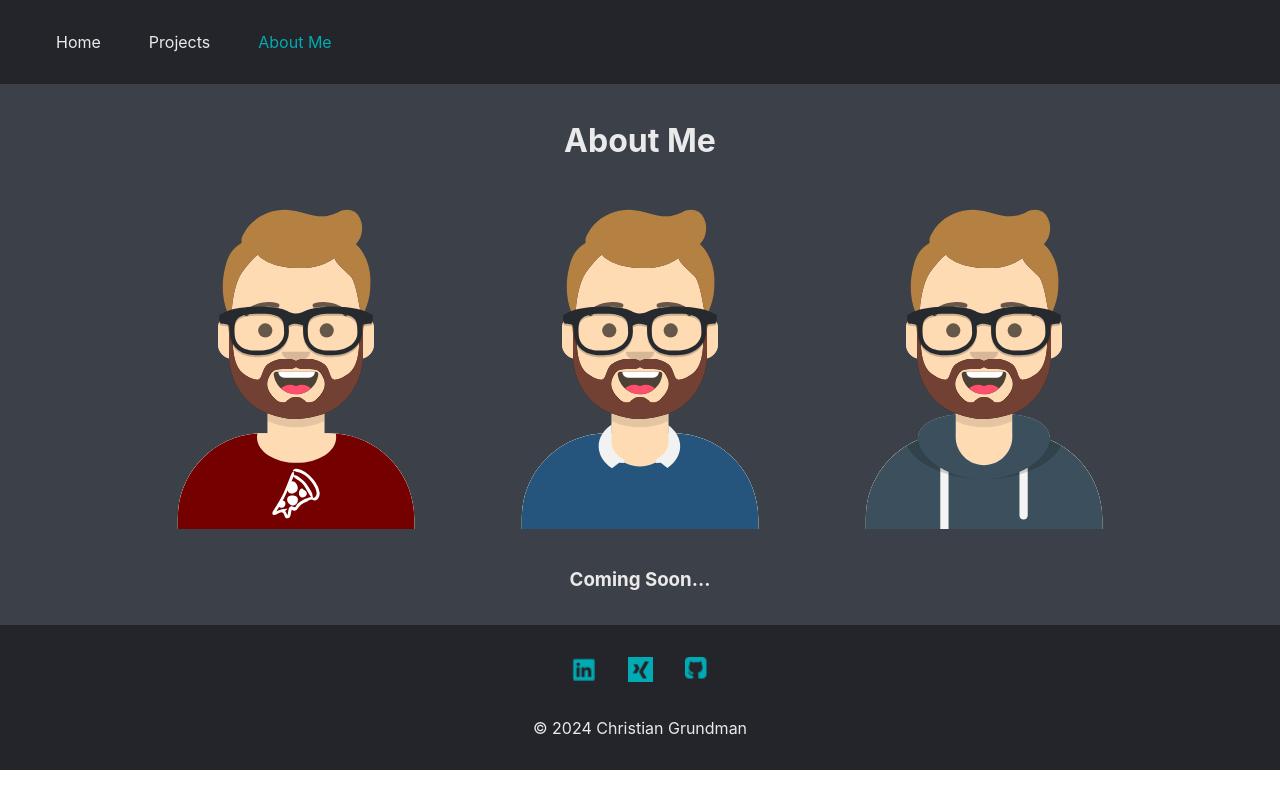
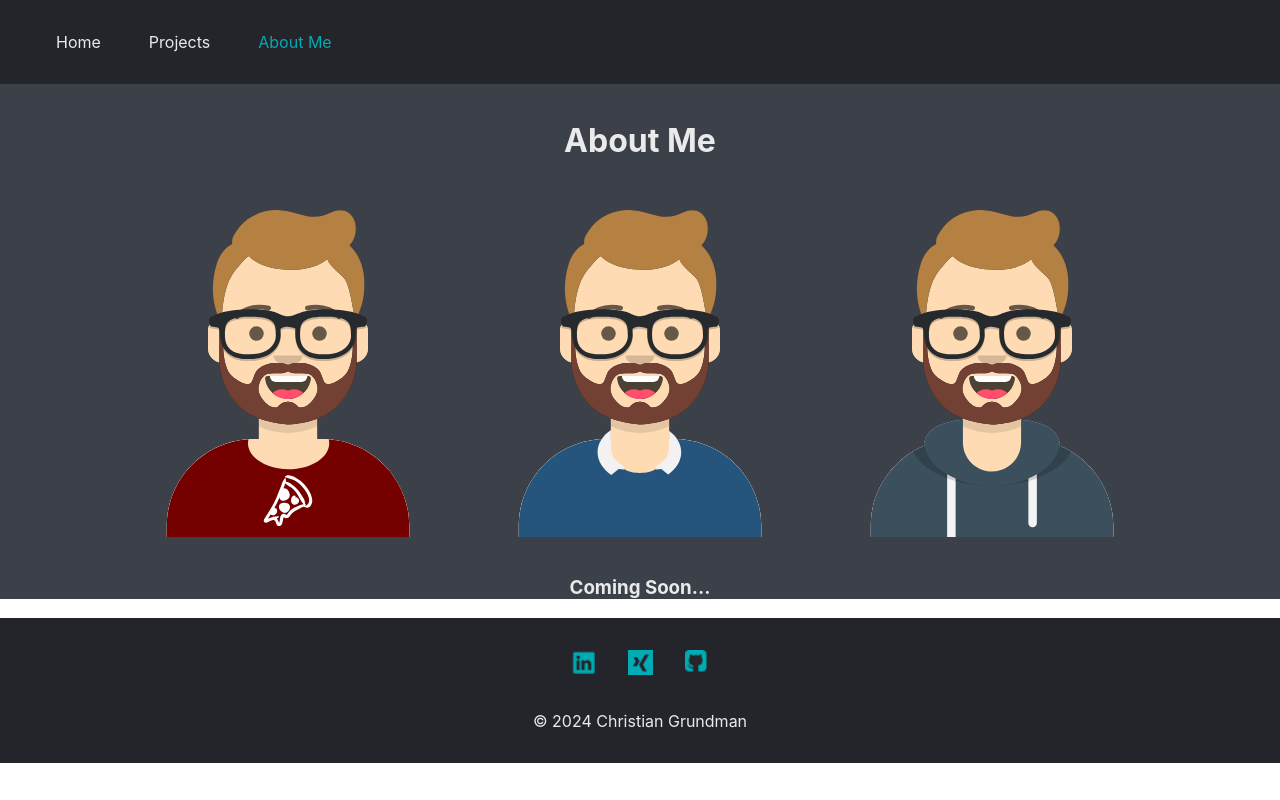
Before and after one commit to cgrundman/christian-grundman-website, a React (Create React App) app: page /aboutme in a window 1280 px wide. Built offline with nearby package versions, Linux system fonts and the light colour scheme.

Commit message:
differentiate between banner and content

```diff
--- a/src/components/PageContent.js
+++ b/src/components/PageContent.js
@@ -2,7 +2,7 @@ import classes from './PageContent.module.css';
 
 function PageContent({ title, children }) {
     return (
-        <div className={classes.content}>
+        <div className={classes.banner}>
             <h1>{title}</h1>
             {children}
         </div>
--- a/src/components/PageContent.module.css
+++ b/src/components/PageContent.module.css
@@ -1,7 +1,14 @@
-.content {
+.banner {
   text-align: center;
   background-color: #3C4048;
   color: #EAEAEA;
+  padding-top: 1rem;
+}
+
+.content {
+  text-align: center;
+  background-color: #EAEAEA;
+  color: #3C4048;
   padding: 1rem;
 }
 
--- a/src/pages/ProjectsPage.js
+++ b/src/pages/ProjectsPage.js
@@ -46,7 +46,7 @@ function ProjectsPage() {
             </div>
             {/* Conditionally rendering information for Selected project */}
             {visibleInfo && (
-                <div>
+                <div className={classes.content}>
                     <h2>{projects[visibleInfo-1].title}</h2>
                     <p>{projects[visibleInfo-1].description}</p>
                     <button>Project Page</button>
```
